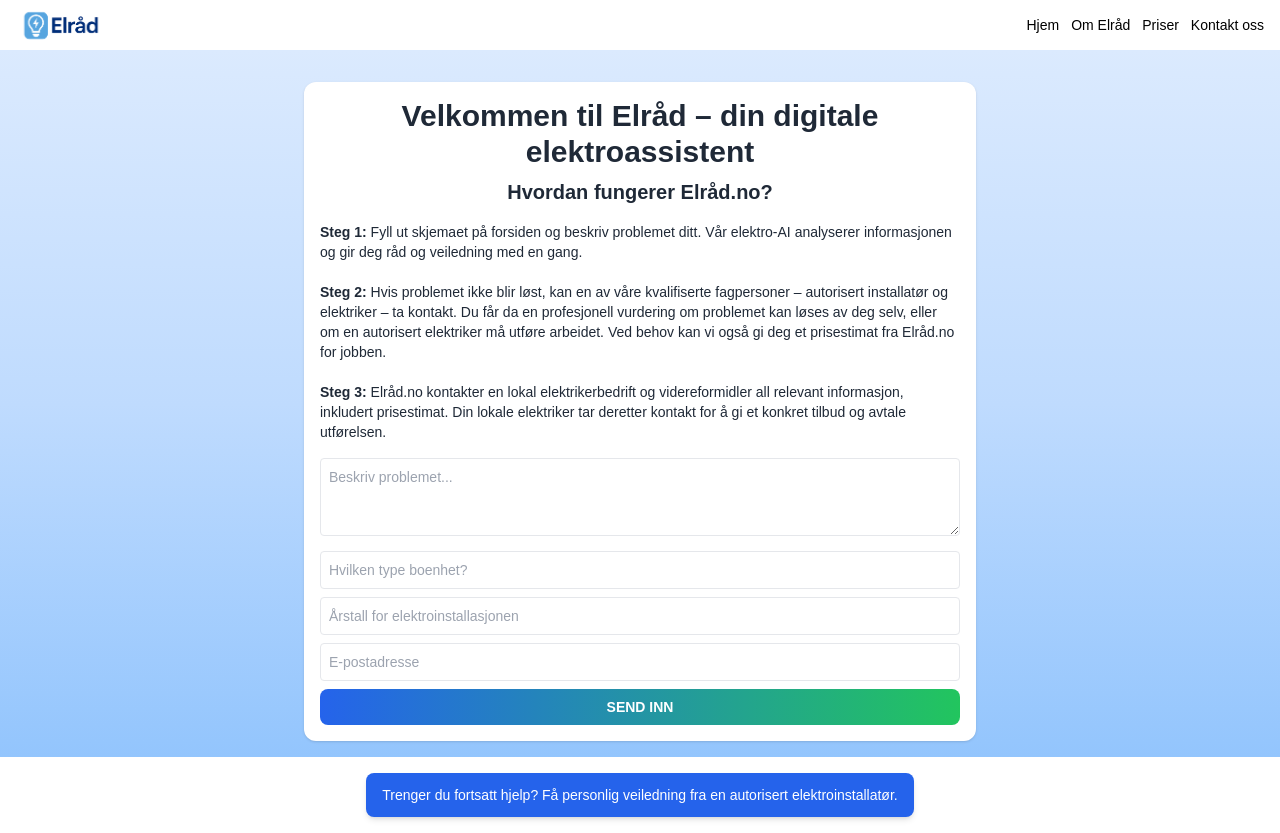
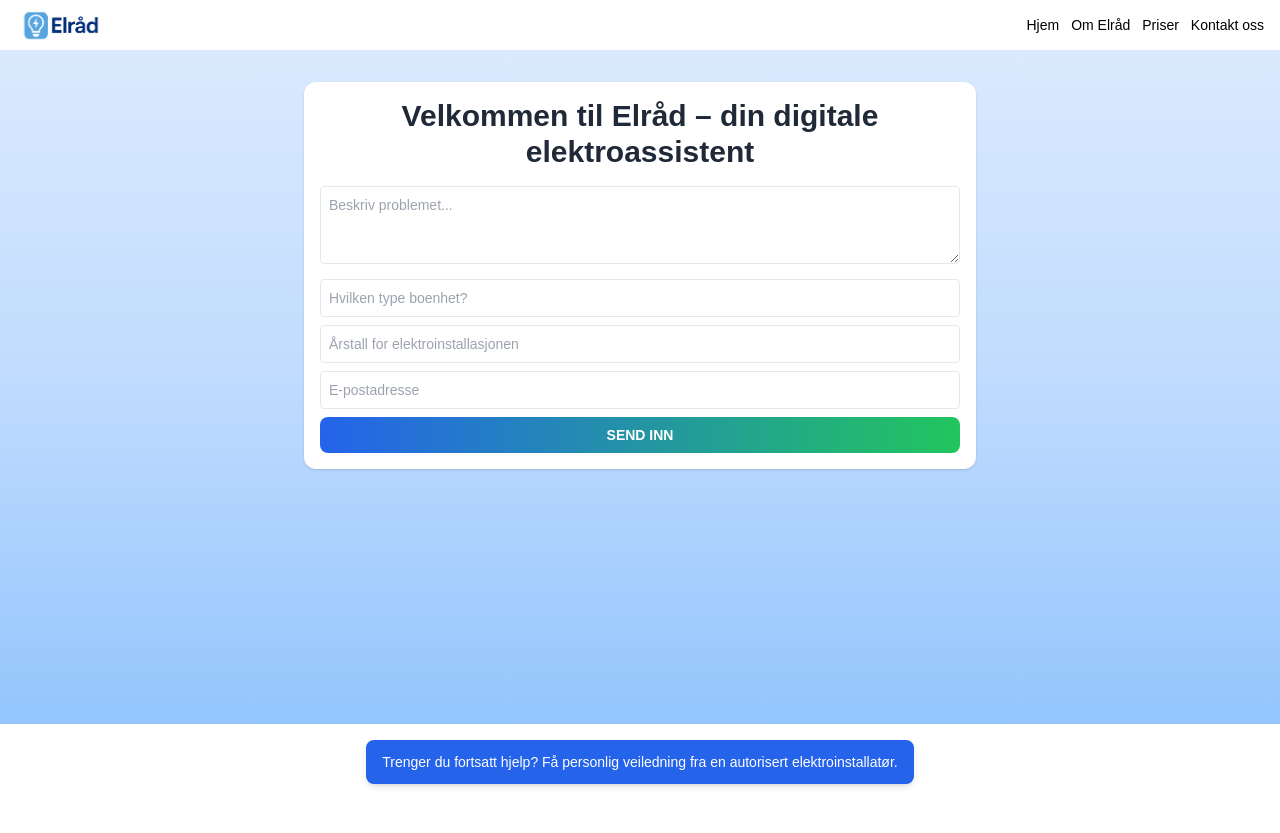
Before and after one commit to elpreben/elraad-v63, a Next.js app: page / in a window 1280 px wide. After the commit the page ends 800 px from the top, so only its background shows below. Built offline with nearby package versions, Linux system fonts and the light colour scheme.

Commit message:
Add files via upload

```diff
--- a/pages/index.js
+++ b/pages/index.js
@@ -39,19 +39,9 @@
       <div className="bg-white shadow p-4 rounded-xl max-w-2xl w-full mt-4 text-gray-800">
         {!submitted ? (
           <>
-            <h1 className="text-3xl font-bold mb-2 text-center">
+            <h1 className="text-3xl font-bold mb-4 text-center">
               Velkommen til Elråd – din digitale elektroassistent
             </h1>
-            <h2 className="text-xl font-semibold mb-4 text-center">
-              Hvordan fungerer Elråd.no?
-            </h2>
-            <p className="mb-4 text-sm text-left">
-              <strong>Steg 1:</strong> Fyll ut skjemaet på forsiden og beskriv problemet ditt. Vår elektro-AI analyserer informasjonen og gir deg råd og veiledning med en gang.
-              <br /><br />
-              <strong>Steg 2:</strong> Hvis problemet ikke blir løst, kan en av våre kvalifiserte fagpersoner – autorisert installatør og elektriker – ta kontakt. Du får da en profesjonell vurdering om problemet kan løses av deg selv, eller om en autorisert elektriker må utføre arbeidet. Ved behov kan vi også gi deg et prisestimat fra Elråd.no for jobben.
-              <br /><br />
-              <strong>Steg 3:</strong> Elråd.no kontakter en lokal elektrikerbedrift og videreformidler all relevant informasjon, inkludert prisestimat. Din lokale elektriker tar deretter kontakt for å gi et konkret tilbud og avtale utførelsen.
-            </p>
             <form onSubmit={handleSubmit} className="space-y-2">
               <textarea
                 name="problem"
@@ -91,7 +81,7 @@
           </>
         ) : (
           <p className="text-center font-semibold text-md">
-            Takk! Vi har sendt deg en e-post med AI-råd og mer informasjon.
+            Takk for innsendt skjema. Du vil snart motta en e-post fra vår elektro-AI med råd og veiledning.
           </p>
         )}
       </div>
```
Also changed, not shown: README.txt.
